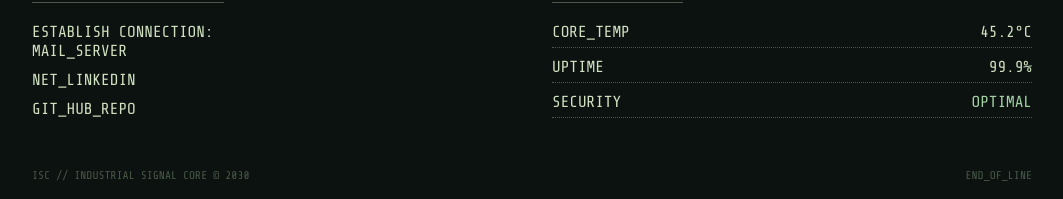
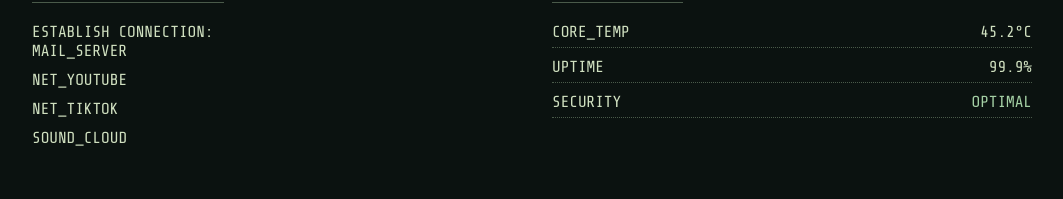
Before and after one commit to rokorobot/Alpha, a Next.js app: page / in a window 1280 px wide. Shown: the part 1867-2066 px from the top of the page, without its empty margins (108-1171 px from the left). Built offline with nearby package versions, Linux system fonts and the light colour scheme.

Commit message:
Branding: Update footer links to Social Media (YouTube, TikTok, SoundCloud)

```diff
--- a/app/page.tsx
+++ b/app/page.tsx
@@ -134,10 +134,13 @@ export default async function Home() {
               MAIL_SERVER
             </a>
             <a href="#" className="glitch-link">
-              NET_LINKEDIN
+              NET_YOUTUBE
             </a>
             <a href="#" className="glitch-link">
-              GIT_HUB_REPO
+              NET_TIKTOK
+            </a>
+            <a href="#" className="glitch-link">
+              SOUND_CLOUD
             </a>
           </div>
           <div className="footer-col status-col">
```
